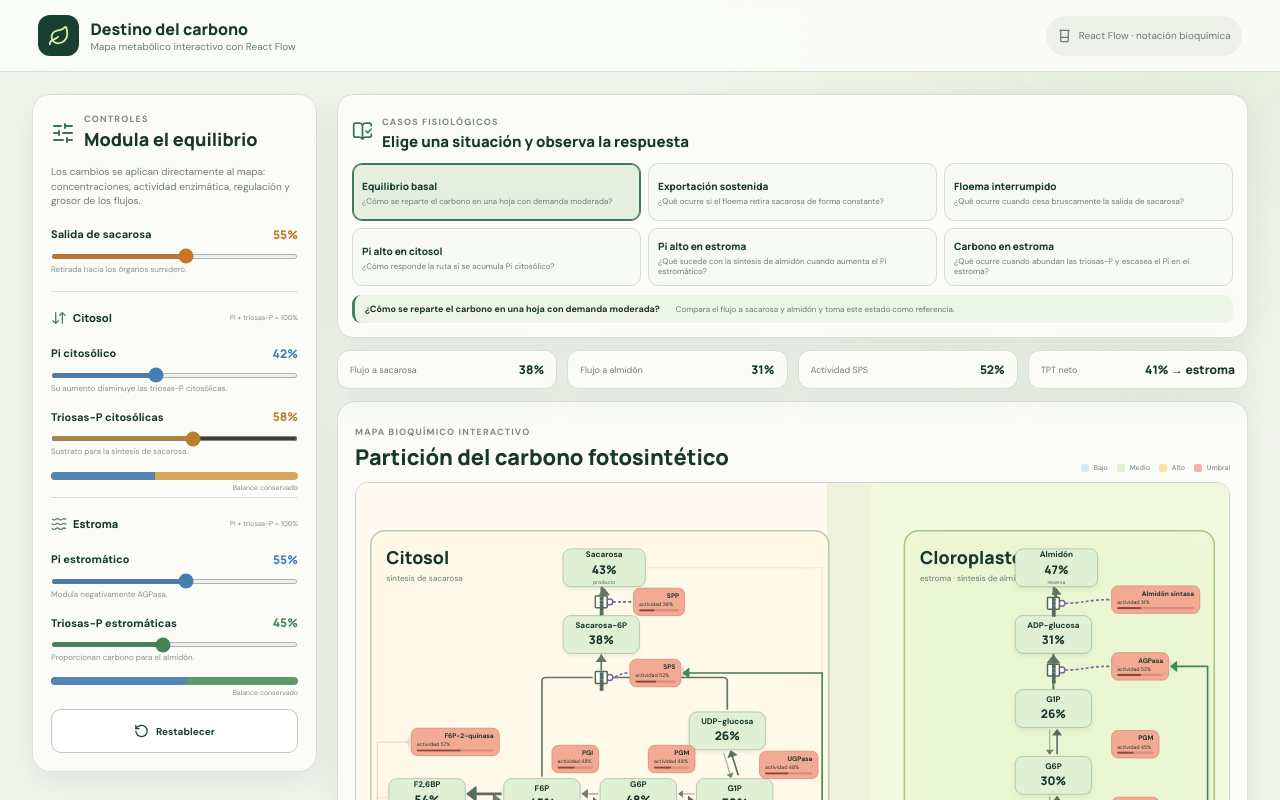
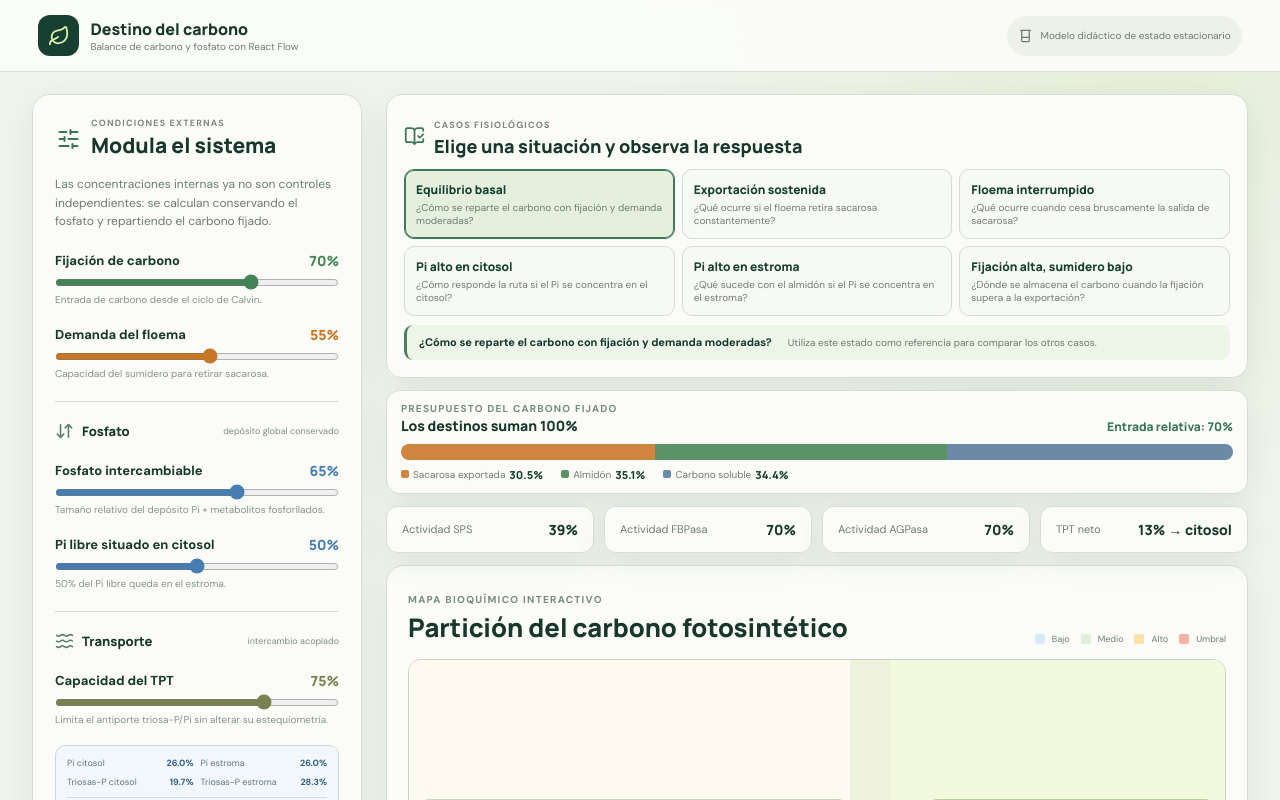
Before and after one commit to migred/Sacarosavsalmidon, a React (Vite) app: page / in a window 1280 px wide. Shown: the top 800 px of the page. Built offline with nearby package versions, Linux system fonts and the light colour scheme.

Commit message:
PIZoom
Modificación proporciones y mejora de tipografía

```diff
--- a/package.json
+++ b/package.json
@@ -1,7 +1,7 @@
 {
   "name": "laboratorio-carbono-vegetal",
   "private": true,
-  "version": "0.9.0",
+  "version": "1.0.1",
   "type": "module",
   "scripts": {
     "dev": "vite",
--- a/src/App.tsx
+++ b/src/App.tsx
@@ -1,6 +1,14 @@
 import { useMemo, useState } from 'react'
 import { ArrowDownUp, Beaker, BookOpenCheck, Info, Leaf, RotateCcw, SlidersHorizontal, Waves } from 'lucide-react'
 import { MetabolicFlow } from './MetabolicFlow'
+
+export type Controls = {
+  carbonFixation: number
+  sinkDemand: number
+  phosphatePool: number
+  piDistribution: number
+  tptCapacity: number
+}
 
 export type Balance = {
   sucroseOutput: number
@@ -14,168 +22,148 @@ export type Derived = {
   f6p: number; g6p: number; f26bp: number; f26Kinase: number; f26Bisphosphatase: number
   sucrosePool: number; starch: number; sps: number; fbpase: number; agpase: number
   tpt: number; sucroseFlux: number; starchFlux: number
+  sucroseShare: number; starchShare: number; intermediateShare: number
+  piCytShare: number; piStromaShare: number; trioseCytShare: number; trioseStromaShare: number
 }
 
-const INITIAL: Balance = { sucroseOutput: 55, piCyt: 42, trioseCyt: 58, piStroma: 55, trioseStroma: 45 }
+type Model = { balance: Balance; derived: Derived }
+type Scenario = { id: string; title: string; question: string; focus: string; controls: Controls }
+
+const INITIAL: Controls = { carbonFixation: 70, sinkDemand: 55, phosphatePool: 65, piDistribution: 50, tptCapacity: 75 }
 const clamp = (v: number) => Math.max(0, Math.min(100, v))
 
-type Scenario = {
-  id: string
-  title: string
-  question: string
-  focus: string
-  state: Balance
+const SCENARIOS: Scenario[] = [
+  { id:'baseline', title:'Equilibrio basal', question:'¿Cómo se reparte el carbono con fijación y demanda moderadas?', focus:'Utiliza este estado como referencia para comparar los otros casos.', controls:INITIAL },
+  { id:'phloem', title:'Exportación sostenida', question:'¿Qué ocurre si el floema retira sacarosa constantemente?', focus:'Observa el depósito de sacarosa, SPS y el sentido del TPT.', controls:{carbonFixation:85,sinkDemand:90,phosphatePool:65,piDistribution:60,tptCapacity:90} },
+  { id:'blocked', title:'Floema interrumpido', question:'¿Qué ocurre cuando cesa bruscamente la salida de sacarosa?', focus:'Busca acumulación de sacarosa, retroinhibición de SPS y redistribución del carbono.', controls:{carbonFixation:85,sinkDemand:0,phosphatePool:65,piDistribution:45,tptCapacity:75} },
+  { id:'pi-cyt', title:'Pi alto en citosol', question:'¿Cómo responde la ruta si el Pi se concentra en el citosol?', focus:'Sigue la regulación de SPS, F6P-2-quinasa, F2,6BPasa y FBPasa.', controls:{carbonFixation:70,sinkDemand:45,phosphatePool:85,piDistribution:85,tptCapacity:80} },
+  { id:'pi-stroma', title:'Pi alto en estroma', question:'¿Qué sucede con el almidón si el Pi se concentra en el estroma?', focus:'Observa la relación 3-PGA/Pi, AGPasa y el flujo hacia almidón.', controls:{carbonFixation:70,sinkDemand:55,phosphatePool:85,piDistribution:15,tptCapacity:80} },
+  { id:'starch', title:'Fijación alta, sumidero bajo', question:'¿Dónde se almacena el carbono cuando la fijación supera a la exportación?', focus:'Compara sacarosa acumulada, intermediarios y activación de AGPasa.', controls:{carbonFixation:95,sinkDemand:25,phosphatePool:60,piDistribution:65,tptCapacity:55} },
+]
+
+function derive(c: Controls): Model {
+  // El 100 % representa el depósito de fosfato intercambiable. Una parte está libre
+  // (Pi) y otra unida a triosas-P/intermediarios fosforilados.
+  const phosphateScale = .35 + c.phosphatePool * .0065
+  const boundP = clamp(12 + c.carbonFixation * .45 + (100 - c.sinkDemand) * .10)
+  const freeP = 100 - boundP
+  const piCytShare = freeP * c.piDistribution / 100
+  const piStromaShare = freeP - piCytShare
+
+  // La fijación aporta carbono; la demanda del sumidero consume las triosas citosólicas.
+  // La capacidad del TPT determina cuánto se aproximan ambos compartimentos al equilibrio.
+  const cytTrioseFraction = clamp(55 - c.sinkDemand * .30 + (100 - c.tptCapacity) * .10 + (c.piDistribution - 50) * .10) / 100
+  const trioseCytShare = boundP * cytTrioseFraction
+  const trioseStromaShare = boundP - trioseCytShare
+  const asConcentration = (share: number) => clamp(share * 2 * phosphateScale)
+
+  const piCyt = asConcentration(piCytShare)
+  const piStroma = asConcentration(piStromaShare)
+  const trioseCyt = asConcentration(trioseCytShare)
+  const trioseStroma = asConcentration(trioseStromaShare)
+  const balance: Balance = { sucroseOutput:c.sinkDemand, piCyt, trioseCyt, piStroma, trioseStroma }
+
+  const f6p = clamp(trioseCyt * .82)
+  const g6p = clamp(f6p * 1.06)
+  const f26Kinase = clamp(16 + f6p * .55 + piCyt * .32)
+  const f26Bisphosphatase = clamp(78 - piCyt * .48 + trioseCyt * .12)
+  const f26bp = clamp(f26Kinase * .68 + (100 - f26Bisphosphatase) * .32)
+  const fbpase = clamp(100 - f26bp * .72)
+  const sucrosePool = clamp(18 + c.carbonFixation * .65 + trioseCyt * .35 - c.sinkDemand * .65)
+  const feedback = sucrosePool > 70 ? clamp((100 - sucrosePool) * 1.7) : 100
+  const sps = clamp((g6p * .62 + (100 - piCyt) * .38) * feedback / 100)
+  const agpRatio = trioseStroma / Math.max(8, piStroma)
+  const agpase = clamp(agpRatio * 64)
+  const outward = trioseStroma * piCyt
+  const inward = trioseCyt * piStroma
+  const tptDrive = clamp(Math.abs(outward - inward) / 30) * Math.sign(outward - inward)
+  const tpt = tptDrive * c.tptCapacity / 100
+
+  // Reparto de un mismo presupuesto de carbono. Las tres fracciones se normalizan
+  // conjuntamente y, por definición, suman el 100 % del carbono fijado.
+  const sucroseWeight = Math.max(.5, c.sinkDemand * (.25 + .75 * sps / 100) * (.35 + .65 * c.tptCapacity / 100))
+  const starchWeight = Math.max(.5, ((100 - c.sinkDemand) * .30 + agpase * .70) * (.40 + .60 * trioseStroma / 100) * (1 - c.sinkDemand * .0055))
+  const intermediateWeight = Math.max(5, 14 + (100 - c.tptCapacity) * .16 + (100 - sps) * .08 + (100 - agpase) * .05 + sucrosePool * .10)
+  const weightTotal = sucroseWeight + starchWeight + intermediateWeight
+  const sucroseShare = sucroseWeight / weightTotal * 100
+  const starchShare = starchWeight / weightTotal * 100
+  const intermediateShare = 100 - sucroseShare - starchShare
+  const throughput = c.carbonFixation / 100
+  const sucroseFlux = clamp(c.carbonFixation * sps / 100)
+  const starchFlux = starchShare * throughput
+  const starch = clamp(12 + starchFlux * .88)
+
+  return { balance, derived:{ f6p,g6p,f26bp,f26Kinase,f26Bisphosphatase,sucrosePool,starch,sps,fbpase,agpase,tpt,sucroseFlux,starchFlux,sucroseShare,starchShare,intermediateShare,piCytShare,piStromaShare,trioseCytShare,trioseStromaShare } }
 }
 
-const SCENARIOS: Scenario[] = [
-  {
-    id: 'baseline',
-    title: 'Equilibrio basal',
-    question: '¿Cómo se reparte el carbono en una hoja con demanda moderada?',
-    focus: 'Compara el flujo a sacarosa y almidón y toma este estado como referencia.',
-    state: INITIAL,
-  },
-  {
-    id: 'phloem',
-    title: 'Exportación sostenida',
-    question: '¿Qué ocurre si el floema retira sacarosa de forma constante?',
-    focus: 'Observa la retroinhibición de SPS, el depósito de sacarosa y el sentido del TPT.',
-    state: { sucroseOutput: 88, piCyt: 50, trioseCyt: 50, piStroma: 35, trioseStroma: 65 },
-  },
-  {
-    id: 'blocked',
-    title: 'Floema interrumpido',
-    question: '¿Qué ocurre cuando cesa bruscamente la salida de sacarosa?',
-    focus: 'Busca acumulación de sacarosa, retroinhibición de SPS y redistribución hacia el cloroplasto.',
-    state: { sucroseOutput: 0, piCyt: 20, trioseCyt: 80, piStroma: 58, trioseStroma: 42 },
-  },
-  {
-    id: 'pi-cyt',
-    title: 'Pi alto en citosol',
-    question: '¿Cómo responde la ruta si se acumula Pi citosólico?',
-    focus: 'Sigue la inhibición de SPS y el control de F6P-2-quinasa, F2,6BPasa y FBPasa.',
-    state: { sucroseOutput: 35, piCyt: 82, trioseCyt: 18, piStroma: 30, trioseStroma: 70 },
-  },
-  {
-    id: 'pi-stroma',
-    title: 'Pi alto en estroma',
-    question: '¿Qué sucede con la síntesis de almidón cuando aumenta el Pi estromático?',
-    focus: 'Observa la relación 3-PGA/Pi, la inhibición de AGPasa y la caída del flujo a almidón.',
-    state: { sucroseOutput: 55, piCyt: 35, trioseCyt: 65, piStroma: 82, trioseStroma: 18 },
-  },
-  {
-    id: 'starch',
-    title: 'Carbono en estroma',
-    question: '¿Qué ocurre cuando abundan las triosas-P y escasea el Pi en el estroma?',
-    focus: 'Comprueba la activación de AGPasa y el aumento del flujo hacia almidón.',
-    state: { sucroseOutput: 35, piCyt: 55, trioseCyt: 45, piStroma: 20, trioseStroma: 80 },
-  },
-]
-
-function derive(s: Balance): Derived {
-  const f6p = clamp(s.trioseCyt * .78)
-  const g6p = clamp(f6p * 1.06)
-  const f26Kinase = clamp(18 + f6p * .75 + s.piCyt * .22 - s.trioseCyt * .08)
-  const f26Bisphosphatase = clamp(72 - s.piCyt * .46)
-  const f26bp = clamp(f26Kinase * .72 + (100 - f26Bisphosphatase) * .28)
-  const fbpase = clamp(100 - f26bp * .72)
-  const sucrosePool = clamp(g6p * .72 - s.sucroseOutput * .28 + 24)
-  const feedback = sucrosePool > 70 ? (100 - sucrosePool) * 1.7 : 100
-  const sps = clamp((g6p * .62 + (100 - s.piCyt) * .38) * feedback / 100)
-  const agpRatio = s.trioseStroma / Math.max(8, s.piStroma)
-  const agpase = clamp(agpRatio * 64)
-  const starch = clamp(s.trioseStroma * .76 + agpase * .24)
-  const outward = s.trioseStroma * s.piCyt
-  const inward = s.trioseCyt * s.piStroma
-  const tpt = clamp(Math.abs(outward - inward) / 32) * Math.sign(outward - inward)
-  const sucroseFlux = clamp(s.sucroseOutput * (sps / 100) * 1.35)
-  const starchFlux = clamp(agpase * s.trioseStroma / 76)
-  return { f6p, g6p, f26bp, f26Kinase, f26Bisphosphatase, sucrosePool, starch, sps, fbpase, agpase, tpt, sucroseFlux, starchFlux }
-}
-
-function Slider({ label, value, color, hint, onChange }: { label: string; value: number; color: string; hint: string; onChange: (v: number) => void }) {
-  return <label className="balance-slider" style={{ '--accent': color } as React.CSSProperties}>
+function Slider({label,value,color,hint,onChange}:{label:string;value:number;color:string;hint:string;onChange:(v:number)=>void}){
+  return <label className="balance-slider" style={{'--accent':color} as React.CSSProperties}>
     <span><b>{label}</b><output>{value}%</output></span>
-    <input type="range" min="0" max="100" value={value} onChange={e => onChange(Number(e.target.value))} />
+    <input type="range" min="0" max="100" value={value} onChange={e=>onChange(Number(e.target.value))}/>
     <small>{hint}</small>
   </label>
 }
 
-export default function App() {
-  const [state, setState] = useState<Balance>(INITIAL)
-  const [scenarioId, setScenarioId] = useState('baseline')
-  const d = useMemo(() => derive(state), [state])
-  const activeScenario = SCENARIOS.find(scenario => scenario.id === scenarioId)
-  const setCustomState = (updater: (current: Balance) => Balance) => {
-    setScenarioId('custom')
-    setState(updater)
-  }
-  const setPiCyt = (v: number) => setCustomState(s => ({ ...s, piCyt: v, trioseCyt: 100 - v }))
-  const setTrioseCyt = (v: number) => setCustomState(s => ({ ...s, trioseCyt: v, piCyt: 100 - v }))
-  const setPiStroma = (v: number) => setCustomState(s => ({ ...s, piStroma: v, trioseStroma: 100 - v }))
-  const setTrioseStroma = (v: number) => setCustomState(s => ({ ...s, trioseStroma: v, piStroma: 100 - v }))
-  const setSucroseOutput = (v: number) => {
-    setScenarioId('custom')
-    setState(s => {
-      const piCyt = clamp(22 + v * .58)
-      return { ...s, sucroseOutput: v, piCyt, trioseCyt: 100 - piCyt }
-    })
-  }
-  const selectScenario = (scenario: Scenario) => {
-    setScenarioId(scenario.id)
-    setState({ ...scenario.state })
-  }
-  const reset = () => selectScenario(SCENARIOS[0])
+export default function App(){
+  const [controls,setControls]=useState<Controls>(INITIAL)
+  const [scenarioId,setScenarioId]=useState('baseline')
+  const {balance,derived:d}=useMemo(()=>derive(controls),[controls])
+  const activeScenario=SCENARIOS.find(s=>s.id===scenarioId)
+  const setControl=(field:keyof Controls,value:number)=>{setScenarioId('custom');setControls(s=>({...s,[field]:value}))}
+  const selectScenario=(scenario:Scenario)=>{setScenarioId(scenario.id);setControls({...scenario.controls})}
+  const reset=()=>selectScenario(SCENARIOS[0])
 
   return <div className="app">
     <header className="app-header">
-      <div className="brand"><span><Leaf /></span><div><b>Destino del carbono</b><small>Mapa metabólico interactivo con React Flow</small></div></div>
-      <div className="technology"><Beaker />React Flow · notación bioquímica</div>
+      <div className="brand"><span><Leaf/></span><div><b>Destino del carbono</b><small>Balance de carbono y fosfato con React Flow</small></div></div>
+      <div className="technology"><Beaker/>Modelo didáctico de estado estacionario</div>
     </header>
     <main className="layout">
       <aside className="controls">
-        <div className="panel-heading"><SlidersHorizontal /><div><span>CONTROLES</span><h2>Modula el equilibrio</h2></div></div>
-        <p className="intro">Los cambios se aplican directamente al mapa: concentraciones, actividad enzimática, regulación y grosor de los flujos.</p>
-        <Slider label="Salida de sacarosa" value={state.sucroseOutput} color="#c77626" onChange={setSucroseOutput} hint="Retirada hacia los órganos sumidero." />
-        <div className="pair-title"><ArrowDownUp /><span>Citosol</span><small>Pi + triosas-P = 100%</small></div>
-        <Slider label="Pi citosólico" value={state.piCyt} color="#477eb2" onChange={setPiCyt} hint="Su aumento disminuye las triosas-P citosólicas." />
-        <Slider label="Triosas-P citosólicas" value={state.trioseCyt} color="#b88228" onChange={setTrioseCyt} hint="Sustrato para la síntesis de sacarosa." />
-        <div className="pair-sum"><i style={{ width: `${state.piCyt}%` }} /><span>Balance conservado</span></div>
-        <div className="pair-title"><Waves /><span>Estroma</span><small>Pi + triosas-P = 100%</small></div>
-        <Slider label="Pi estromático" value={state.piStroma} color="#477eb2" onChange={setPiStroma} hint="Modula negativamente AGPasa." />
-        <Slider label="Triosas-P estromáticas" value={state.trioseStroma} color="#438357" onChange={setTrioseStroma} hint="Proporcionan carbono para el almidón." />
-        <div className="pair-sum stroma"><i style={{ width: `${state.piStroma}%` }} /><span>Balance conservado</span></div>
-        <button className="reset" onClick={reset}><RotateCcw />Restablecer</button>
+        <div className="panel-heading"><SlidersHorizontal/><div><span>CONDICIONES EXTERNAS</span><h2>Modula el sistema</h2></div></div>
+        <p className="intro">Las concentraciones internas ya no son controles independientes: se calculan conservando el fosfato y repartiendo el carbono fijado.</p>
+        <Slider label="Fijación de carbono" value={controls.carbonFixation} color="#438357" onChange={v=>setControl('carbonFixation',v)} hint="Entrada de carbono desde el ciclo de Calvin."/>
+        <Slider label="Demanda del floema" value={controls.sinkDemand} color="#c77626" onChange={v=>setControl('sinkDemand',v)} hint="Capacidad del sumidero para retirar sacarosa."/>
+        <div className="pair-title"><ArrowDownUp/><span>Fosfato</span><small>depósito global conservado</small></div>
+        <Slider label="Fosfato intercambiable" value={controls.phosphatePool} color="#477eb2" onChange={v=>setControl('phosphatePool',v)} hint="Tamaño relativo del depósito Pi + metabolitos fosforilados."/>
+        <Slider label="Pi libre situado en citosol" value={controls.piDistribution} color="#477eb2" onChange={v=>setControl('piDistribution',v)} hint={`${100-controls.piDistribution}% del Pi libre queda en el estroma.`}/>
+        <div className="pair-title"><Waves/><span>Transporte</span><small>intercambio acoplado</small></div>
+        <Slider label="Capacidad del TPT" value={controls.tptCapacity} color="#7a8150" onChange={v=>setControl('tptCapacity',v)} hint="Limita el antiporte triosa-P/Pi sin alterar su estequiometría."/>
+        <div className="phosphate-readout">
+          <div><span>Pi citosol</span><b>{d.piCytShare.toFixed(1)}%</b></div><div><span>Pi estroma</span><b>{d.piStromaShare.toFixed(1)}%</b></div>
+          <div><span>Triosas-P citosol</span><b>{d.trioseCytShare.toFixed(1)}%</b></div><div><span>Triosas-P estroma</span><b>{d.trioseStromaShare.toFixed(1)}%</b></div>
+          <strong>Σ fosfato intercambiable = {(d.piCytShare+d.piStromaShare+d.trioseCytShare+d.trioseStromaShare).toFixed(0)}%</strong>
+        </div>
+        <button className="reset" onClick={reset}><RotateCcw/>Restablecer</button>
       </aside>
 
       <section className="workspace">
         <div className="scenario-panel">
-          <div className="scenario-heading"><BookOpenCheck /><div><span>CASOS FISIOLÓGICOS</span><h2>Elige una situación y observa la respuesta</h2></div></div>
+          <div className="scenario-heading"><BookOpenCheck/><div><span>CASOS FISIOLÓGICOS</span><h2>Elige una situación y observa la respuesta</h2></div></div>
           <div className="scenario-list" role="list" aria-label="Casos fisiológicos predefinidos">
-            {SCENARIOS.map(scenario => <button
-              key={scenario.id}
-              className={scenarioId === scenario.id ? 'active' : ''}
-              aria-pressed={scenarioId === scenario.id}
-              onClick={() => selectScenario(scenario)}
-            ><b>{scenario.title}</b><span>{scenario.question}</span></button>)}
+            {SCENARIOS.map(s=><button key={s.id} className={scenarioId===s.id?'active':''} aria-pressed={scenarioId===s.id} onClick={()=>selectScenario(s)}><b>{s.title}</b><span>{s.question}</span></button>)}
           </div>
-          <div className={`scenario-prompt ${activeScenario ? '' : 'custom'}`}>
-            <b>{activeScenario ? activeScenario.question : 'Exploración libre'}</b>
-            <span>{activeScenario ? activeScenario.focus : 'Has modificado un control. Compara este estado con cualquiera de los casos predefinidos.'}</span>
-          </div>
+          <div className={`scenario-prompt ${activeScenario?'':'custom'}`}><b>{activeScenario?activeScenario.question:'Exploración libre'}</b><span>{activeScenario?activeScenario.focus:'Has modificado una condición. Compara el nuevo reparto con un caso predefinido.'}</span></div>
         </div>
+
+        <div className="carbon-budget">
+          <div className="budget-heading"><div><span>PRESUPUESTO DEL CARBONO FIJADO</span><b>Los destinos suman 100%</b></div><strong>Entrada relativa: {controls.carbonFixation}%</strong></div>
+          <div className="budget-bar" aria-label="Distribución del carbono fijado"><i className="to-sucrose" style={{width:`${d.sucroseShare}%`}}/><i className="to-starch" style={{width:`${d.starchShare}%`}}/><i className="retained" style={{width:`${d.intermediateShare}%`}}/></div>
+          <div className="budget-legend"><span><i className="to-sucrose"/>Sacarosa exportada <b>{d.sucroseShare.toFixed(1)}%</b></span><span><i className="to-starch"/>Almidón <b>{d.starchShare.toFixed(1)}%</b></span><span><i className="retained"/>Carbono soluble <b>{d.intermediateShare.toFixed(1)}%</b></span></div>
+        </div>
+
         <div className="metrics">
-          <div><span>Flujo a sacarosa</span><b>{d.sucroseFlux.toFixed(0)}%</b></div>
-          <div><span>Flujo a almidón</span><b>{d.starchFlux.toFixed(0)}%</b></div>
           <div><span>Actividad SPS</span><b>{d.sps.toFixed(0)}%</b></div>
-          <div><span>TPT neto</span><b>{Math.abs(d.tpt).toFixed(0)}% {d.tpt >= 0 ? '→ citosol' : '→ estroma'}</b></div>
+          <div><span>Actividad FBPasa</span><b>{d.fbpase.toFixed(0)}%</b></div>
+          <div><span>Actividad AGPasa</span><b>{d.agpase.toFixed(0)}%</b></div>
+          <div><span>TPT neto</span><b>{Math.abs(d.tpt).toFixed(0)}% {d.tpt>=0?'→ citosol':'→ estroma'}</b></div>
         </div>
         <div className="map-card">
-          <div className="map-title"><div><span>MAPA BIOQUÍMICO INTERACTIVO</span><h1>Partición del carbono fotosintético</h1></div><div className="map-legend"><i className="low" />Bajo<i className="normal" />Medio<i className="high" />Alto<i className="critical" />Umbral</div></div>
-          <MetabolicFlow balance={state} derived={d} />
+          <div className="map-title"><div><span>MAPA BIOQUÍMICO INTERACTIVO</span><h1>Partición del carbono fotosintético</h1></div><div className="map-legend"><i className="low"/>Bajo<i className="normal"/>Medio<i className="high"/>Alto<i className="critical"/>Umbral</div></div>
+          <MetabolicFlow balance={balance} derived={d}/>
           <div className="sbgn-key"><span><b>□</b> metabolito</span><span><b>○</b> proceso</span><span><b>→</b> dirigida</span><span><b>⇄</b> reversible</span><span><b>⊣</b> inhibición</span><span><b>△</b> activación</span></div>
         </div>
-        <div className="interpretation"><Info /><div><b>Respuesta regulatoria</b><p>{d.sucrosePool >= 70 ? 'La sacarosa acumulada ejerce retroinhibición sobre SPS. ' : d.sps < 25 ? 'La síntesis de sacarosa está limitada por la disponibilidad de sustrato y Pi. ' : 'SPS mantiene capacidad para sostener la síntesis de sacarosa. '}{state.piCyt >= 65 ? 'El Pi citosólico alto inhibe SPS y modifica el balance entre F6P-2-quinasa y F2,6BPasa. ' : ''}{state.piStroma >= 65 ? 'El Pi estromático reduce la relación 3-PGA/Pi e inhibe AGPasa. ' : d.agpase >= 70 ? 'La relación carbono/Pi activa AGPasa y favorece el almidón. ' : 'La formación de almidón responde al balance carbono/Pi. '}El TPT mantiene el intercambio antiparalelo de triosas-P y Pi.</p></div></div>
+        <div className="interpretation"><Info/><div><b>Respuesta regulatoria</b><p>{d.sucrosePool>=70?'La sacarosa acumulada ejerce retroinhibición sobre SPS. ':d.sps<25?'La síntesis de sacarosa está limitada por sustrato o por Pi. ':'SPS conserva capacidad para sostener la síntesis de sacarosa. '}{balance.piCyt>=65?'El Pi citosólico alto inhibe SPS y modifica el balance F6P-2-quinasa/F2,6BPasa. ':''}{balance.piStroma>=65?'El Pi estromático reduce la relación 3-PGA/Pi e inhibe AGPasa. ':d.agpase>=70?'La relación carbono/Pi activa AGPasa y favorece el almidón. ':'AGPasa responde al balance carbono/Pi. '}El TPT intercambia una triosa-P por un Pi, sin cambiar el fosfato total.</p></div></div>
       </section>
     </main>
   </div>
--- a/src/MetabolicFlow.tsx
+++ b/src/MetabolicFlow.tsx
@@ -106,7 +106,7 @@ const TptEdge = memo((props: EdgeProps) => {
 const nodeTypes = { metabolite:MetaboliteNode, process:ProcessNode, enzyme:EnzymeNode, transport:TransportNode, compartment:CompartmentNode }
 const edgeTypes = { reaction:ReactionEdge, regulatory:RegulatoryEdge, reversible:BidirectionalEdge, tpt:TptEdge }
 
-const met = (id:string,label:string,value:number,parentId:string,x:number,y:number,note?:string,width=104) => ({ id,type:'metabolite',parentId,extent:'parent' as const,position:{x,y},data:{label,value,note},style:{width,height:52},draggable:false })
+const met = (id:string,label:string,value:number,parentId:string,x:number,y:number,note?:string,width=104) => ({ id,type:'metabolite',parentId,extent:'parent' as const,position:{x,y},data:{label,value,note},style:{width,height:58},draggable:false })
 const proc = (id:string,label:string,parentId:string|undefined,x:number,y:number) => ({ id,type:'process',parentId,extent:parentId?'parent' as const:undefined,position:{x,y},data:{label},style:{width:18,height:18},draggable:false })
 const enz = (id:string,label:string,activity:number,parentId:string,x:number,y:number,width=92) => ({ id,type:'enzyme',parentId,extent:'parent' as const,position:{x,y},data:{label,activity},style:{width,height:38},draggable:false })
 const reaction = (id:string,source:string,target:string,flux:number,sourceHandle:string,targetHandle:string,production=false) => ({ id,type:'reaction',source,target,sourceHandle,targetHandle,data:{flux,production},markerEnd:production?{type:MarkerType.ArrowClosed,color:'#435b4e',width:14,height:14}:undefined,selectable:false })
@@ -191,7 +191,7 @@ function makeElements(b:Balance,d:Derived) {
 
 export function MetabolicFlow({balance,derived}:Props){
   const {nodes,edges}=useMemo(()=>makeElements(balance,derived),[balance,derived])
-  return <div className="flow-stage"><ReactFlow nodes={nodes} edges={edges} nodeTypes={nodeTypes} edgeTypes={edgeTypes} fitView fitViewOptions={{padding:.035}} minZoom={.45} maxZoom={1.8} nodesDraggable={false} nodesConnectable={false} elementsSelectable={false} panOnScroll zoomOnPinch zoomOnScroll>
+  return <div className="flow-stage"><ReactFlow nodes={nodes} edges={edges} nodeTypes={nodeTypes} edgeTypes={edgeTypes} fitView fitViewOptions={{padding:.015,minZoom:.68,maxZoom:1.15}} minZoom={.6} maxZoom={2.2} nodesDraggable={false} nodesConnectable={false} elementsSelectable={false} panOnScroll zoomOnPinch zoomOnScroll>
     <Background color="#dfe6dc" gap={24} size={1}/><Controls showInteractive={false}/>
   </ReactFlow></div>
 }
```
Also changed, not shown: src/styles.css, 4 other files (tests, documents, lock files or other folders).
